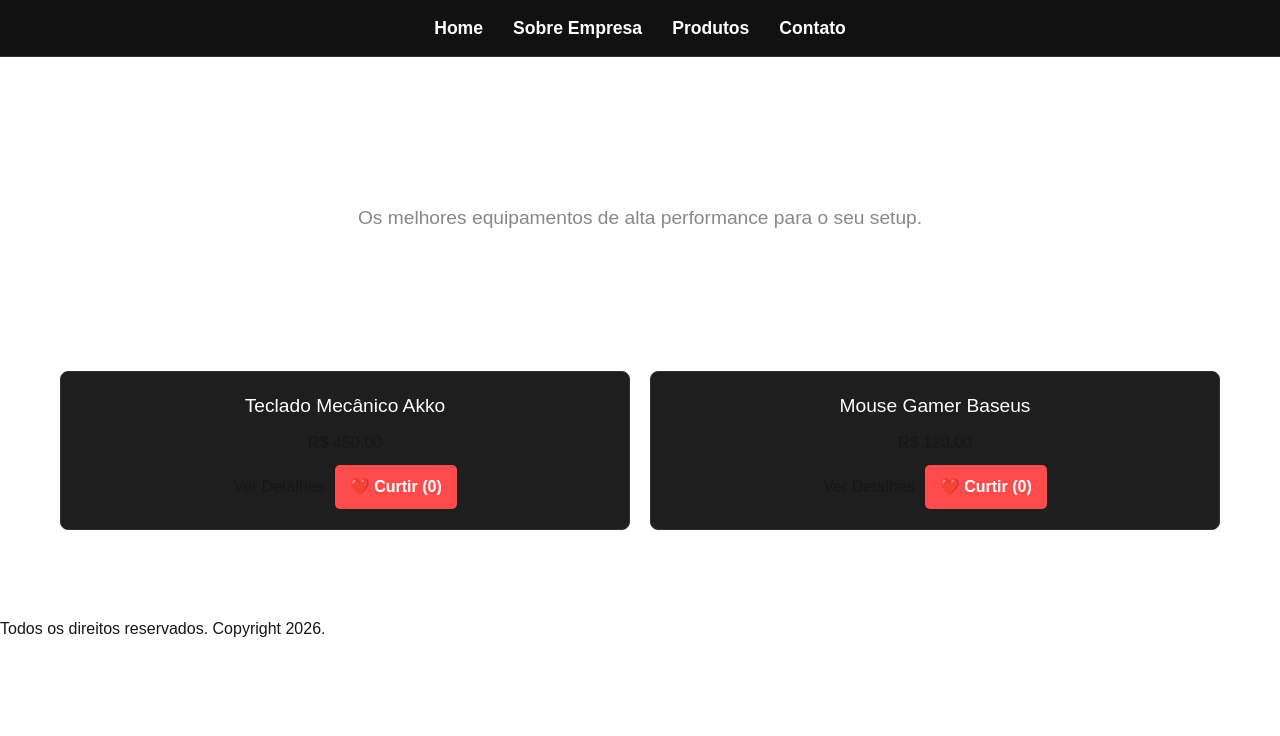
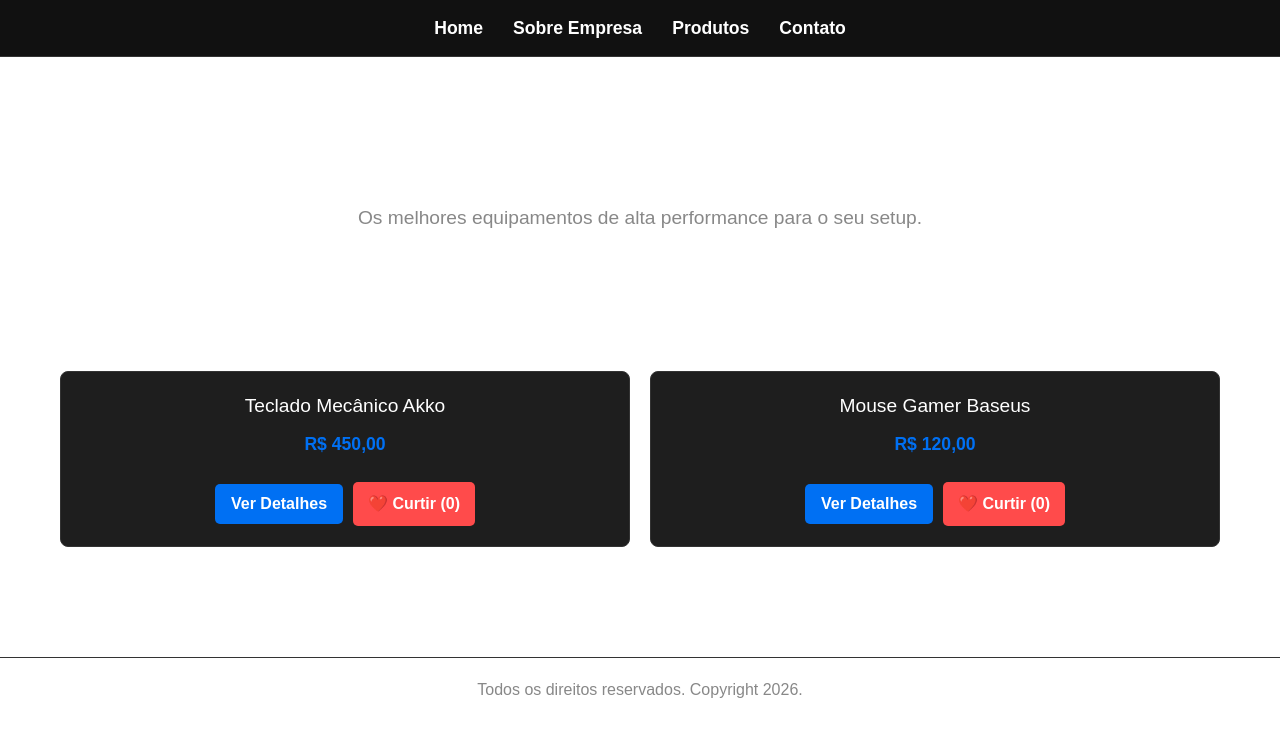
Before and after one commit to Callebe-Mendes/projectweb1site, a Next.js app in the folder teste/: page / in a window 1280 px wide. Shown: the top 736 px of the page. Built offline with nearby package versions, Linux system fonts and the light colour scheme.

Commit message:
fix: Footer usando CSS Module e estilos do CardProduto corrigidos

```diff
--- a/teste/src/components/CardProduto/CardProduto.module.css
+++ b/teste/src/components/CardProduto/CardProduto.module.css
@@ -1,5 +1,4 @@
 .card {
-  /* Adicionando um fundo cinza escuro e borda sutil para destacar do fundo preto */
   background-color: #1e1e1e;
   border: 1px solid #333;
   border-radius: 8px;
@@ -8,8 +7,35 @@
   transition: transform 0.2s, box-shadow 0.2s;
 }
 
+.card:hover {
+  transform: translateY(-4px);
+  box-shadow: 0 8px 20px rgba(0, 0, 0, 0.4);
+}
+
 .titulo {
   font-size: 1.2rem;
   margin-bottom: 10px;
-  color: #ffffff; /* Texto branco para dar contraste */
+  color: #ffffff;
 }
+
+.preco {
+  font-size: 1.1rem;
+  color: #0070f3;
+  font-weight: bold;
+  margin-bottom: 15px;
+}
+
+.botao {
+  padding: 8px 16px;
+  background-color: #0070f3;
+  color: white;
+  border: none;
+  border-radius: 5px;
+  cursor: pointer;
+  font-weight: bold;
+  transition: background-color 0.2s;
+}
+
+.botao:hover {
+  background-color: #0051a8;
+}
--- a/teste/src/components/Footer/index.js
+++ b/teste/src/components/Footer/index.js
@@ -1,8 +1,11 @@
-function Footer(){
-  return(
-    <footer>
+import styles from './Footer.module.css';
+
+function Footer() {
+  return (
+    <footer className={styles.rodape}>
       <p>Todos os direitos reservados. Copyright 2026.</p>
     </footer>
-  )
+  );
 }
+
 export default Footer;
--- a/teste/src/components/ProdutosContent/ProdutosContent.module.css
+++ b/teste/src/components/ProdutosContent/ProdutosContent.module.css
@@ -8,9 +8,9 @@
   text-align: center;
   margin-bottom: 30px;
   font-size: 2rem;
+  color: #ffffff;
 }
 
-/* O Grid aqui garante a nota de Responsividade do checklist */
 .grid {
   display: grid;
   grid-template-columns: repeat(auto-fit, minmax(250px, 1fr));
--- a/teste/src/components/ProdutosContent/index.js
+++ b/teste/src/components/ProdutosContent/index.js
@@ -9,7 +9,7 @@
 
   const listaProdutos = [
     { id: 1, nome: "Teclado Mecânico Akko", preco: "450,00" },
-    { id: 2, nome: "Mouse Gamer Baseus", preco: "120,00" },
+    { id: 2, nome: "Mouse Gamer Logitech", preco: "120,00" },
     { id: 3, nome: "Cabo HDMI UGREEN", preco: "45,00" },
     { id: 4, nome: "Hub USB Baseus", preco: "180,00" }
   ];
```
